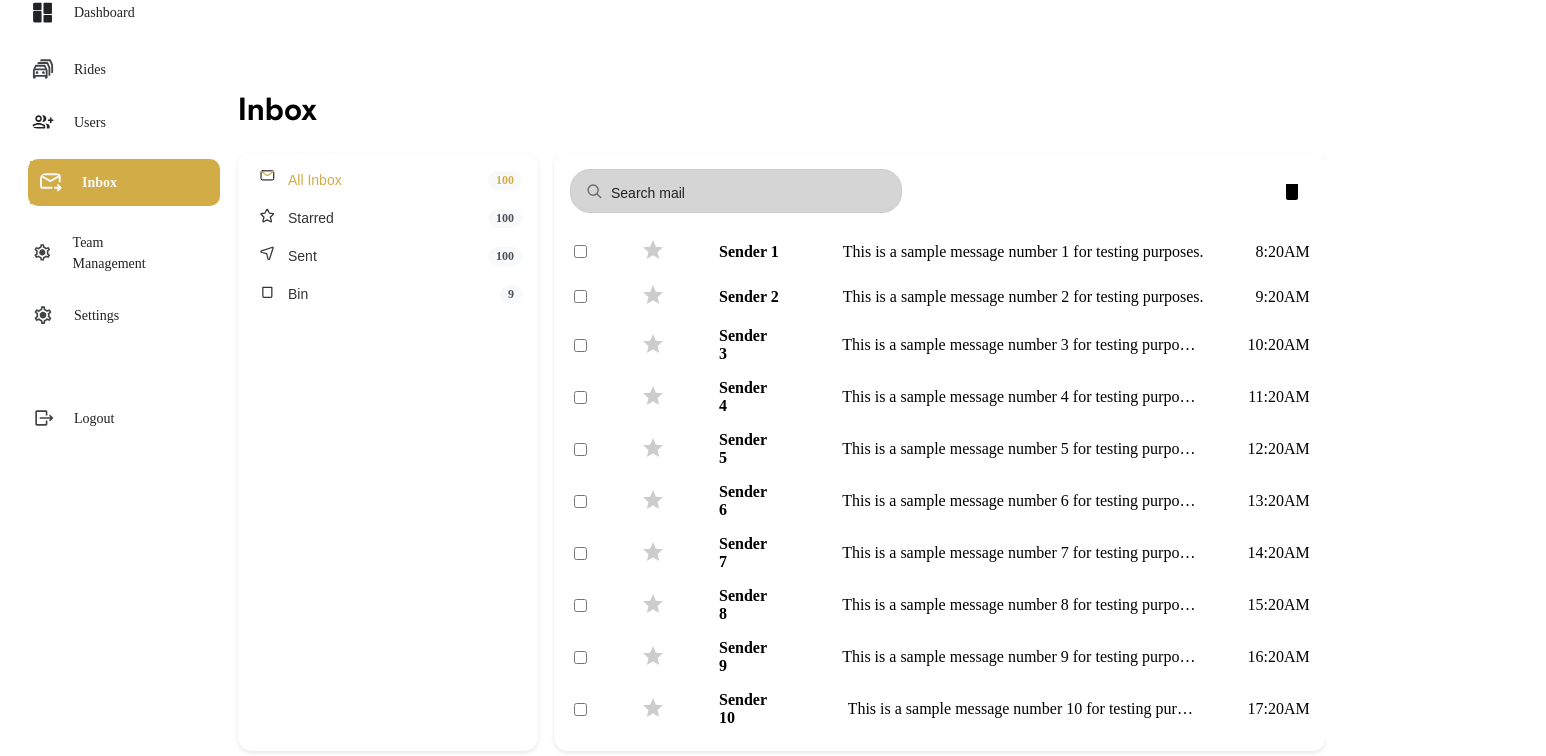
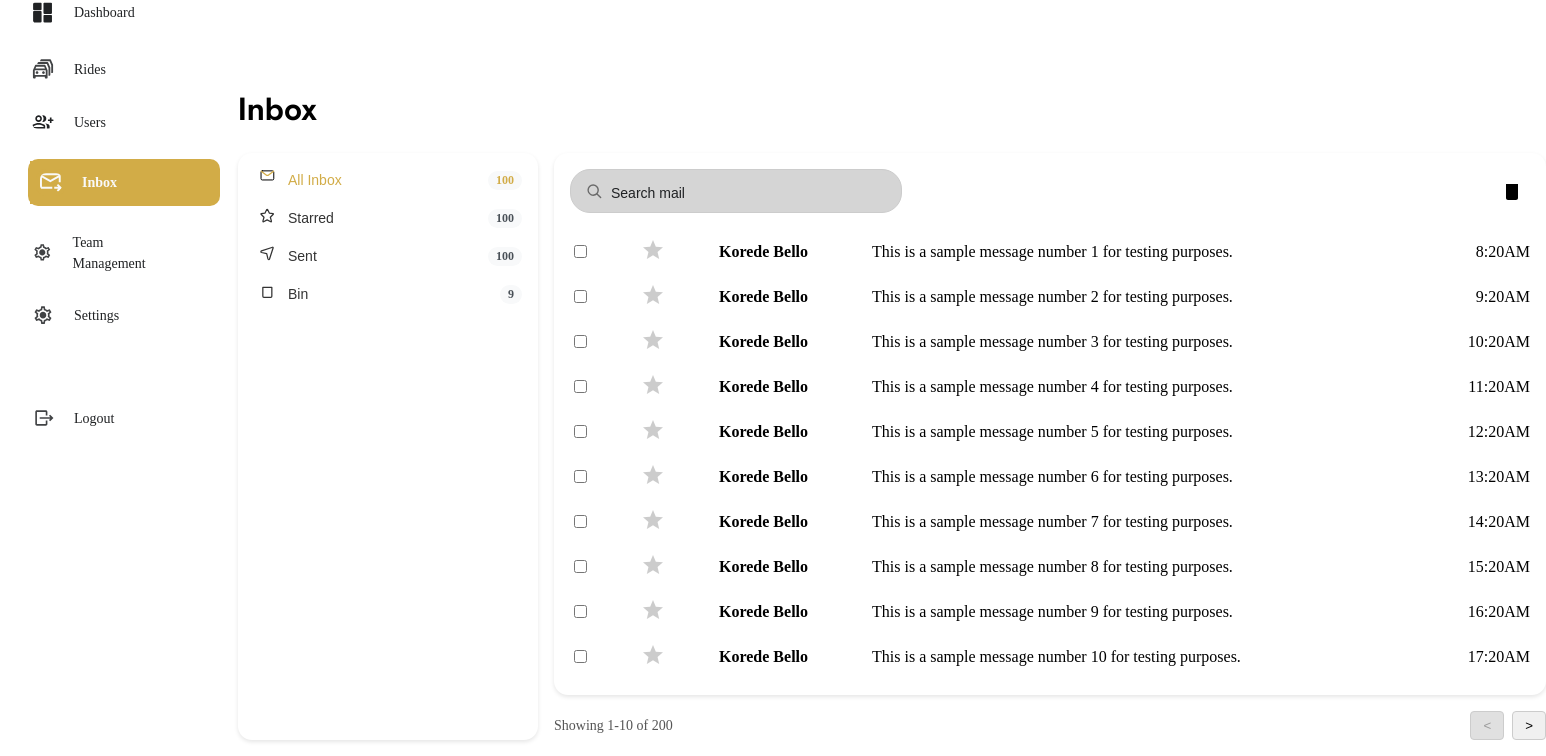
Before and after one commit to clinton401/soole-admin-hosting, a Next.js app: page /inbox in a window 1280 px wide. Shown: the part 108-864 px from the top of the page, 1546 px wide, since content can reach past the window. Built offline with nearby package versions, Linux system fonts and the light colour scheme.

Commit message:
Inbox page

```diff
--- a/src/app/components/InboxContent.tsx
+++ b/src/app/components/InboxContent.tsx
@@ -1,29 +1,52 @@
 import React, { useState } from 'react';
-
 
 const InboxContent = () => {
   const [starred, setStarred] = useState(Array(10).fill(false));
   const [expanded, setExpanded] = useState(Array(10).fill(false));
+  const [currentPage, setCurrentPage] = useState(1);
+  const itemsPerPage = 10;
+  const totalItems = 200;
 
-  const toggleStarred = (index) => {
+  const totalPages = Math.ceil(totalItems / itemsPerPage);
+
+  const handlePreviousPage = () => {
+    if (currentPage > 1) {
+      setCurrentPage(currentPage - 1);
+    }
+  };
+
+  const handleNextPage = () => {
+    if (currentPage < totalPages) {
+      setCurrentPage(currentPage + 1);
+    }
+  };
+
+  const toggleStarred = (index: number) => {
     const newStarred = [...starred];
     newStarred[index] = !newStarred[index];
     setStarred(newStarred);
   };
 
-  const toggleExpanded = (index) => {
+  const toggleExpanded = (index: number) => {
     const newExpanded = [...expanded];
     newExpanded[index] = !newExpanded[index];
     setExpanded(newExpanded);
   };
 
-  const messages = Array.from({ length: 10 }, (_, i) => ({
-    name: `Sender ${i + 1}`,
+  const messages = Array.from({ length: totalItems }, (_, i) => ({
+    name: `Korede Bello`,
     sentence: `This is a sample message number ${i + 1} for testing purposes.`,
     time: `${8 + i}:20AM`,
   }));
 
+  // Paginate messages
+  const paginatedMessages = messages.slice(
+    (currentPage - 1) * itemsPerPage,
+    currentPage * itemsPerPage
+  );
+
   return (
+    <div>
       <div className="inbox-content">
         <div className="search-container">
           <div className="search-input-wrapper">
@@ -32,33 +55,65 @@ const InboxContent = () => {
               placeholder="Search mail"
               className="search-input"
             />
-<svg xmlns="http://www.w3.org/2000/svg" width="17" height="17" viewBox="0 0 17 17" fill="none" className='search-icon'  stroke="currentColor">
+            <svg
+              xmlns="http://www.w3.org/2000/svg"
+              width="17"
+              height="17"
+              viewBox="0 0 17 17"
+              fill="none"
+              className="search-icon"
+              stroke="currentColor"
+            >
               <g opacity="0.5">
-    <path fill-rule="evenodd" clip-rule="evenodd" d="M9.69366 12.4863C12.4235 11.3261 13.696 8.17265 12.5358 5.44282C11.3757 2.71298 8.22221 1.4405 5.49237 2.60065C2.76253 3.7608 1.49005 6.91426 2.6502 9.6441C3.81036 12.3739 6.96382 13.6464 9.69366 12.4863Z" stroke="black" stroke-width="1.5" stroke-linecap="round" stroke-linejoin="round"/>
-    <path d="M11.3904 11.3407L15.5557 15.5066" stroke="black" stroke-width="1.5" stroke-linecap="round" stroke-linejoin="round"/>
+                <path
+                  fillRule="evenodd"
+                  clipRule="evenodd"
+                  d="M9.69366 12.4863C12.4235 11.3261 13.696 8.17265 12.5358 5.44282C11.3757 2.71298 8.22221 1.4405 5.49237 2.60065C2.76253 3.7608 1.49005 6.91426 2.6502 9.6441C3.81036 12.3739 6.96382 13.6464 9.69366 12.4863Z"
+                  stroke="black"
+                  strokeWidth="1.5"
+                  strokeLinecap="round"
+                  strokeLinejoin="round"
+                />
+                <path
+                  d="M11.3904 11.3407L15.5557 15.5066"
+                  stroke="black"
+                  strokeWidth="1.5"
+                  strokeLinecap="round"
+                  strokeLinejoin="round"
+                />
               </g>
             </svg>
           </div>
           <button className="delete-icon-button">
-          <svg xmlns="http://www.w3.org/2000/svg" fill="black" viewBox="0 0 24 24" width="24" height="24">
+            <svg
+              xmlns="http://www.w3.org/2000/svg"
+              fill="black"
+              viewBox="0 0 24 24"
+              width="24"
+              height="24"
+            >
               <path d="M3 6h18M6 6v14c0 1.1.9 2 2 2h8c1.1 0 2-.9 2-2V6m-8 4v6" />
             </svg>
           </button>
         </div>
 
-      {messages.map((msg, index) => (
+        {paginatedMessages.map((msg, index) => (
           <div key={index} className="message d-flex justify-between gap-2">
             <input type="checkbox" className="message-checkbox" />
             <button
               onClick={() => toggleStarred(index)}
               className={`star-button ${starred[index] ? 'starred' : ''}`}
             >
-            <svg xmlns="http://www.w3.org/2000/svg" fill="currentColor" viewBox="0 0 24 24">
+              <svg
+                xmlns="http://www.w3.org/2000/svg"
+                fill="currentColor"
+                viewBox="0 0 24 24"
+              >
                 <path d="M12 17.27L18.18 21l-1.64-7.03L22 9.24l-7.19-.61L12 2 9.19 8.63 2 9.24l5.46 4.73L5.82 21z" />
               </svg>
             </button>
             <div className="message-content d-flex gap-4 align-center justify-evenly">
-            <strong className='d-flex justify-left'>{msg.name}</strong>
+              <strong className="d-flex justify-left">{msg.name}</strong>
               <p
                 onClick={() => toggleExpanded(index)}
                 className={expanded[index] ? 'expanded' : ''}
@@ -70,6 +125,33 @@ const InboxContent = () => {
           </div>
         ))}
       </div>
+      <div className="pagination d-flex justify-between align-center mt-3">
+        <div className="pagination-info">
+          Showing{' '}
+          {Math.min(
+            (currentPage - 1) * itemsPerPage + 1,
+            totalItems
+          )}-{Math.min(currentPage * itemsPerPage, totalItems)} of{' '}
+          {totalItems}
+        </div>
+        <div className="pagination-controls">
+          <button
+            className="pagination-button"
+            onClick={handlePreviousPage}
+            disabled={currentPage === 1}
+          >
+            &lt;
+          </button>
+          <button
+            className="pagination-button"
+            onClick={handleNextPage}
+            disabled={currentPage === totalPages}
+          >
+            &gt;
+          </button>
+        </div>
+      </div>
+    </ div>
   );
 };
 
--- a/src/styles/components/inbox.scss
+++ b/src/styles/components/inbox.scss
@@ -126,6 +126,8 @@
       display: flex;
       align-items: center;
       padding: 0.5rem 0;
+      gap: 2rem;
+      width: 60rem;
     //   border-bottom: 1px solid #ccc;
 
       .message-checkbox {
@@ -171,7 +173,7 @@
       }
 
       .message-time {
-        margin-left: 1rem;
+        margin-left: auto;
         white-space: nowrap;
       }
     }
```
Lines whose indentation alone changed are shown as unchanged.
